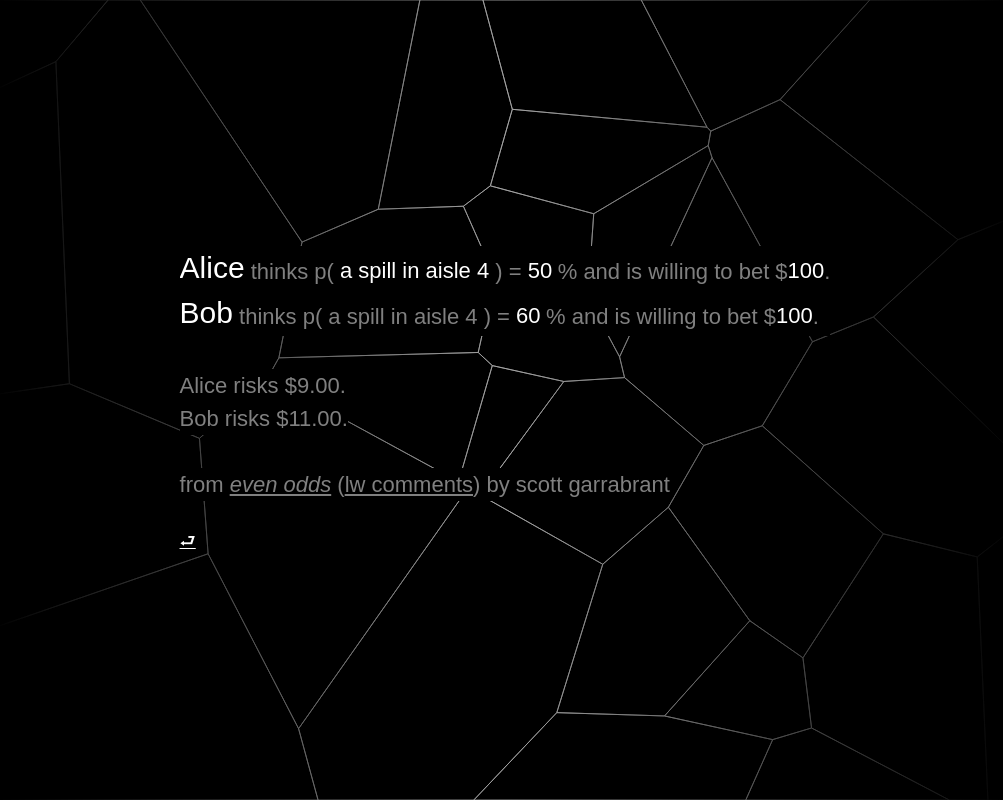
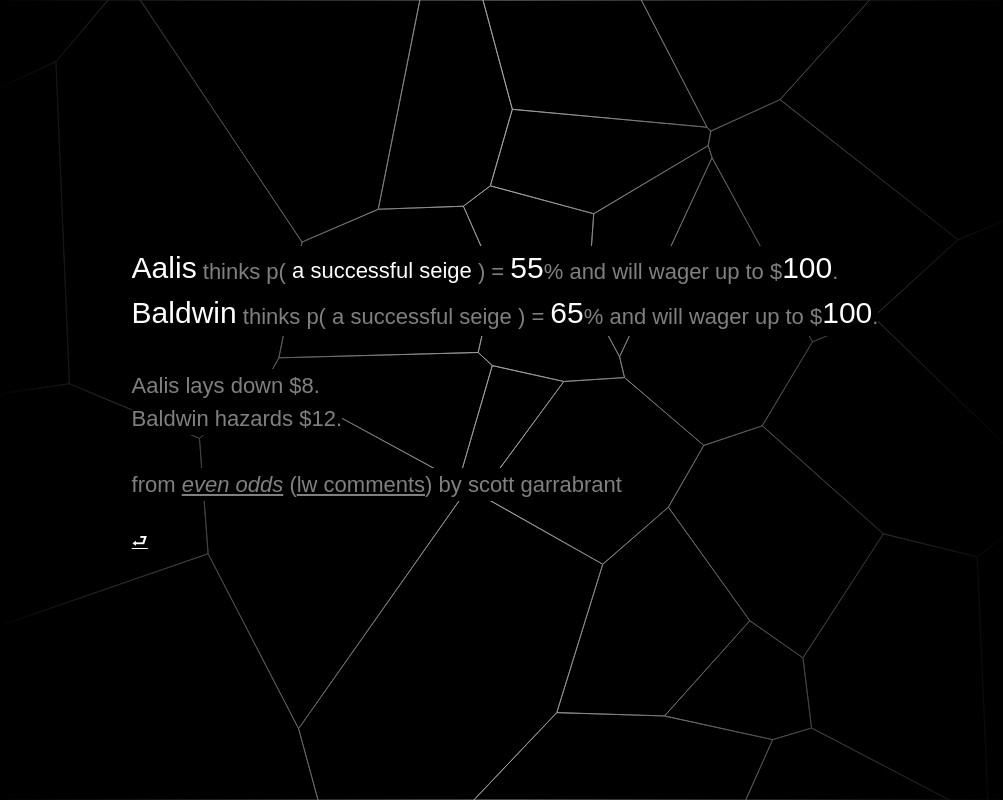
Before and after one commit to RatanRSur/rai.dev, a Next.js app: page /bet in a window 1280 px wide. Shown: the whole page, without its empty margins (135-1138 px from the left). Built offline with nearby package versions, Linux system fonts and the light colour scheme; a web font is replaced by a local one.

Commit message:
cute betting stuff

```diff
--- a/app/components/BettingState.tsx
+++ b/app/components/BettingState.tsx
@@ -2,6 +2,7 @@
 import { useState } from "react";
 import CustomInput from "./CustomInput";
 import { usePathname, useRouter, useSearchParams } from "next/navigation";
+import { format } from "d3";
 const _ = require("lodash");
 
 export default function BettingState() {
@@ -18,13 +19,13 @@ export default function BettingState() {
     return rawVal == null ? defaultVal : parseInt(rawVal);
   };
 
-  let [nameA, setNameA] = useState(defaultOrSearchParam("nameA", "Alice"));
-  let [nameB, setNameB] = useState(defaultOrSearchParam("nameB", "Bob"));
+  let [nameA, setNameA] = useState(defaultOrSearchParam("nameA", "Aalis"));
+  let [nameB, setNameB] = useState(defaultOrSearchParam("nameB", "Baldwin"));
   let [event, setEvent] = useState(
-    defaultOrSearchParam("event", "a spill in aisle 4")
+    defaultOrSearchParam("event", "a successful seige")
   );
-  let [pA, setPA] = useState(defaultNumberOrSearchParam("pA", 50));
-  let [pB, setPB] = useState(defaultNumberOrSearchParam("pB", 60));
+  let [pA, setPA] = useState(defaultNumberOrSearchParam("pA", 55));
+  let [pB, setPB] = useState(defaultNumberOrSearchParam("pB", 65));
   let [maxBetA, setMaxBetA] = useState(
     defaultNumberOrSearchParam("maxBetA", 100)
   );
@@ -79,10 +80,7 @@ export default function BettingState() {
   };
 
   function maxTwoDecimals(num: number): string {
-    if (Math.floor(num) === num) {
-      return num.toString();
-    }
-    return num.toFixed(2);
+    return format(".2~f")(num);
   }
 
   return (
@@ -103,12 +101,14 @@ export default function BettingState() {
         <CustomInput
           type="number"
           value={pA}
+          blackletter={true}
           onChange={handleNumberChange("pA")(setPA)}
         ></CustomInput>
-        % and is willing to bet $
+        % and will wager up to $
         <CustomInput
           type="number"
           value={maxBetA}
+          blackletter={true}
           onChange={handleNumberChange("maxBetA")(setMaxBetA)}
         ></CustomInput>
         .
@@ -123,12 +123,14 @@ export default function BettingState() {
         <CustomInput
           type="number"
           value={pB}
+          blackletter={true}
           onChange={handleNumberChange("pB")(setPB)}
         ></CustomInput>
-        % and is willing to bet $
+        % and will wager up to $
         <CustomInput
           type="number"
           value={maxBetB}
+          blackletter={true}
           onChange={handleNumberChange("maxBetB")(setMaxBetB)}
         ></CustomInput>
         .
@@ -136,11 +138,11 @@ export default function BettingState() {
       <br />
       <br />
       <p>
-        {nameA} risks $
+        {nameA} lays down $
         {maxTwoDecimals(calculateBets(pA, pB, maxBetA, maxBetB)[0])}
         .
         <br />
-        {nameB} risks $
+        {nameB} hazards $
         {maxTwoDecimals(calculateBets(pA, pB, maxBetA, maxBetB)[1])}.
       </p>
       <br />
```
